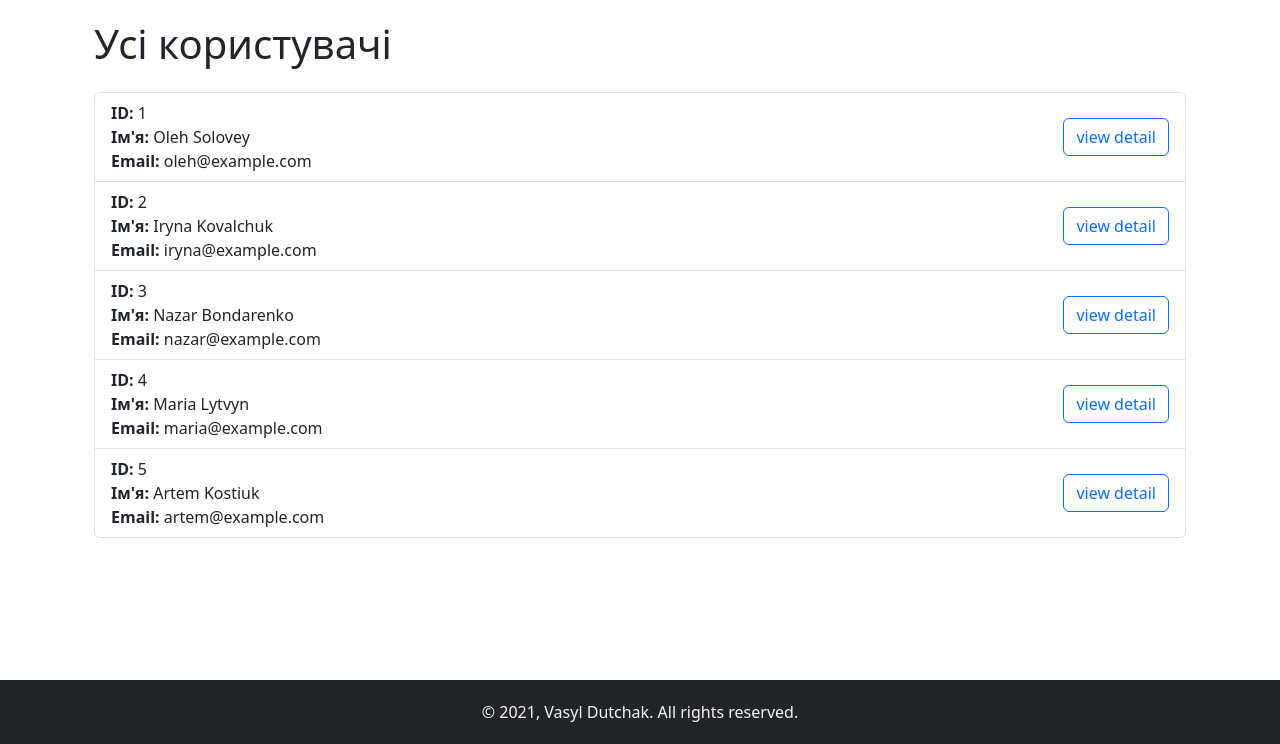
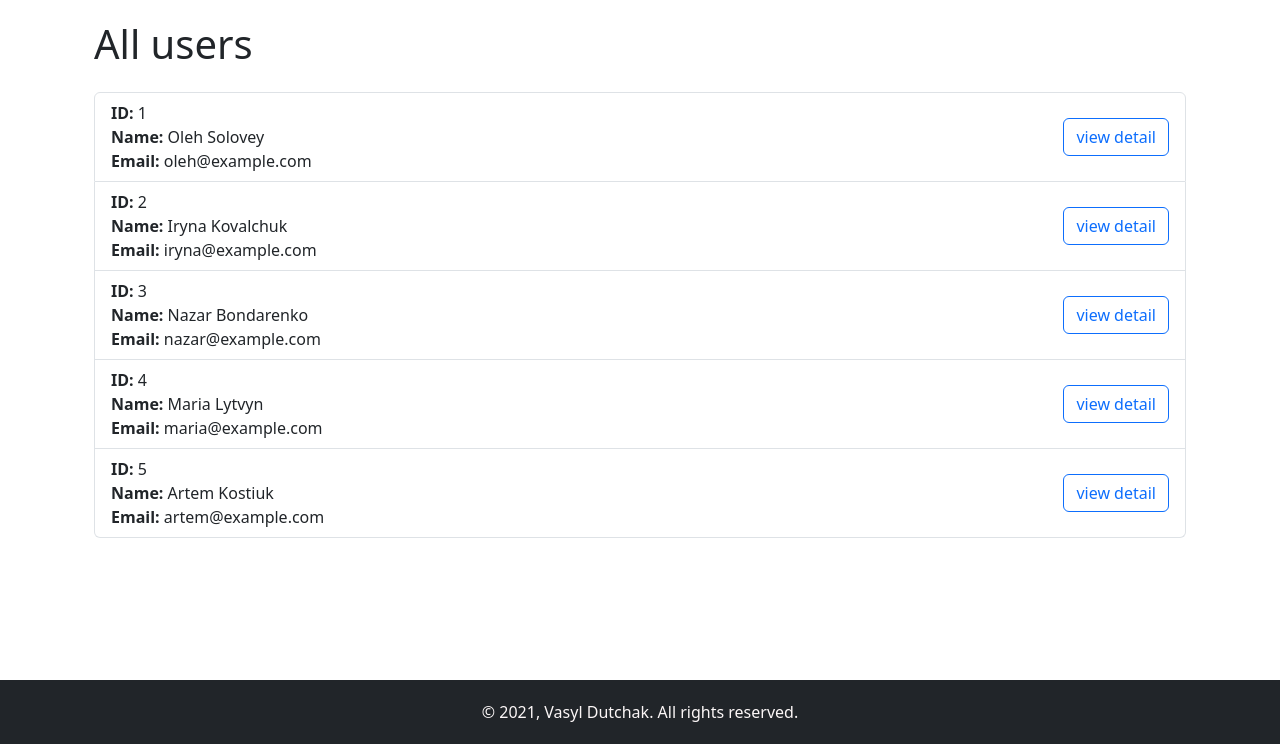
Before and after one commit to vasyldutchak1993/flask_task, a Flask app: page / in a window 1280 px wide. Shown: the part 56-800 px from the top of the page. Run offline with Flask 3, Linux system fonts and the light colour scheme.

Commit message:
translate to english headers

```diff
--- a/templates/components/users.html
+++ b/templates/components/users.html
@@ -1,13 +1,13 @@
 
  <div class="container">
-    <h1 class="mb-4">Усі користувачі</h1>
+    <h1 class="mb-4">All users</h1>
 
     <div class="list-group">
       {% for user in users %}
         <div class="list-group-item d-flex justify-content-between align-items-center">
           <div>
             <div><strong>ID:</strong> {{ user.id }}</div>
-            <div><strong>Ім'я:</strong> {{ user.name }}</div>
+            <div><strong>Name:</strong> {{ user.name }}</div>
             <div><strong>Email:</strong> {{ user.email }}</div>
           </div>
           <a href="{{ url_for('user_profile', user_id=user.id) }}" class="btn btn-outline-primary">view detail</a>
```
